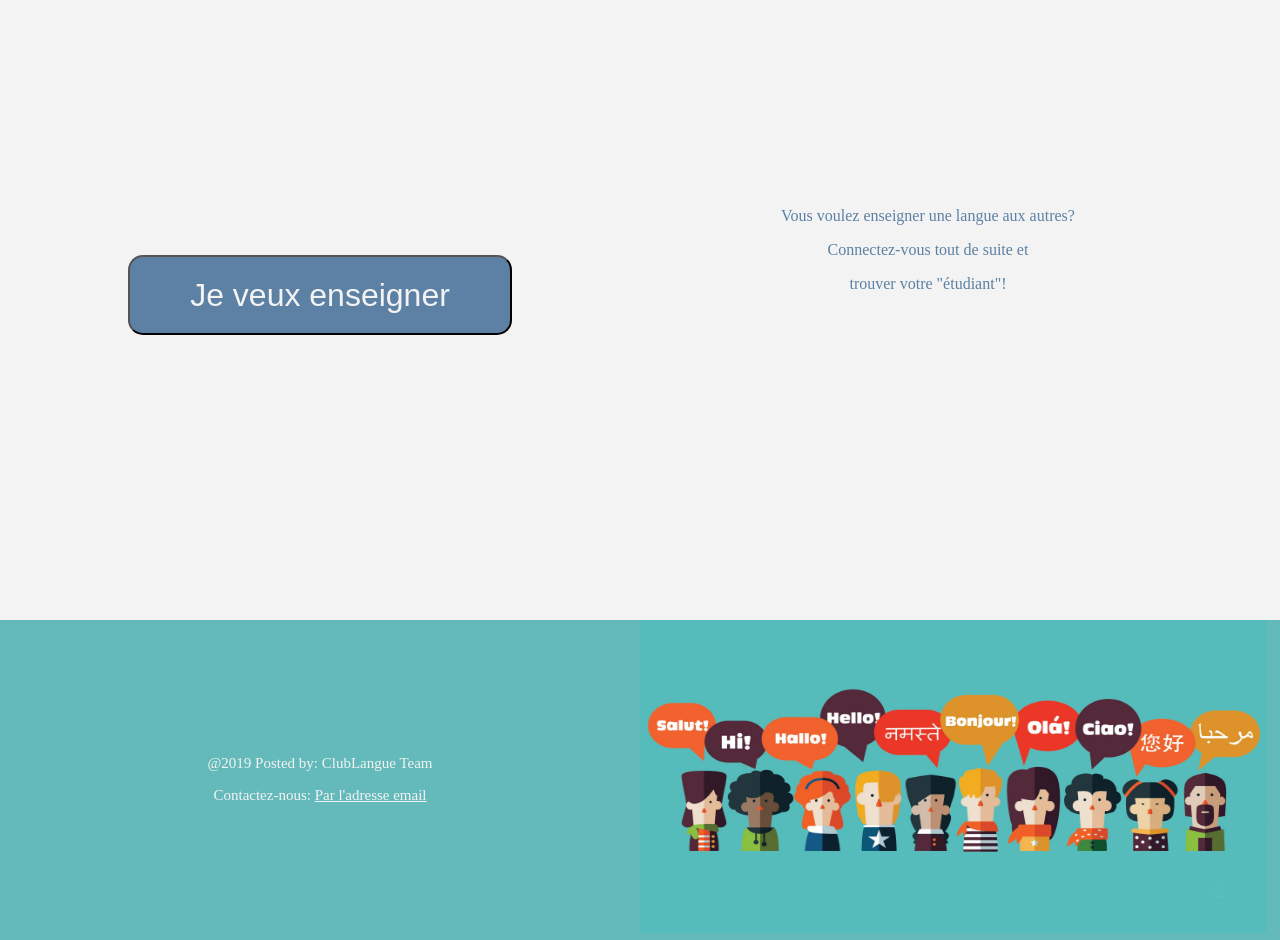
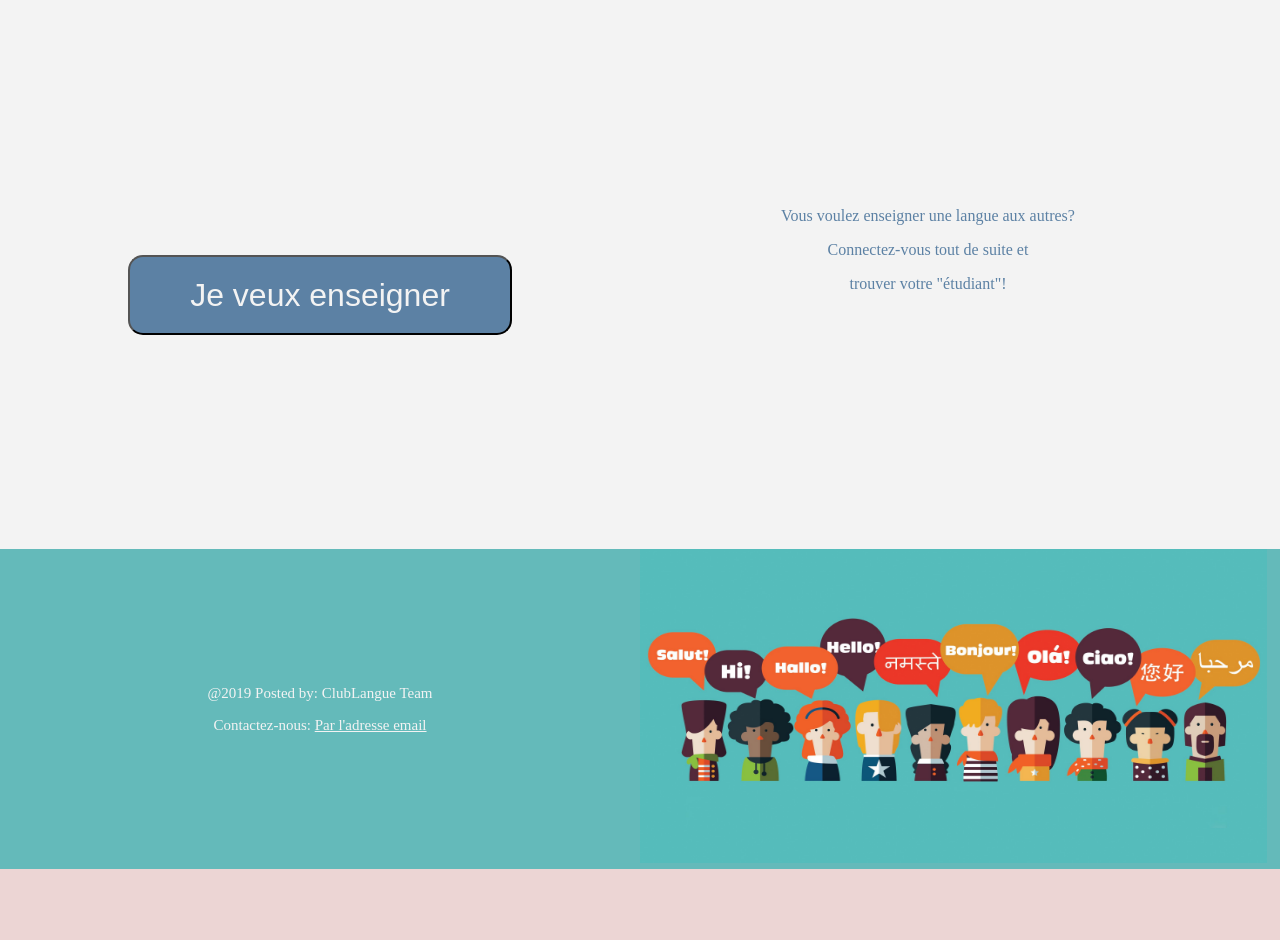
Before and after one commit to vanreality/ClubLangue, a PHP site: page /DbName/ in a window 1280 px wide. Shown: the part 1601-2541 px from the top of the page. After the commit the page ends 2470 px from the top, so only its background shows below. Run offline with PHP 8.4, Linux system fonts and the light colour scheme.

Commit message:
modify footer

```diff
--- a/public/static/css/style.css
+++ b/public/static/css/style.css
@@ -17,7 +17,7 @@ html, body{
 .end{
     width: 100%;height:40%;
     background-color:#64baba;
-    margin-top:111%;
+    margin-top:105.5%;
 }
 
 #returnHome{
```
